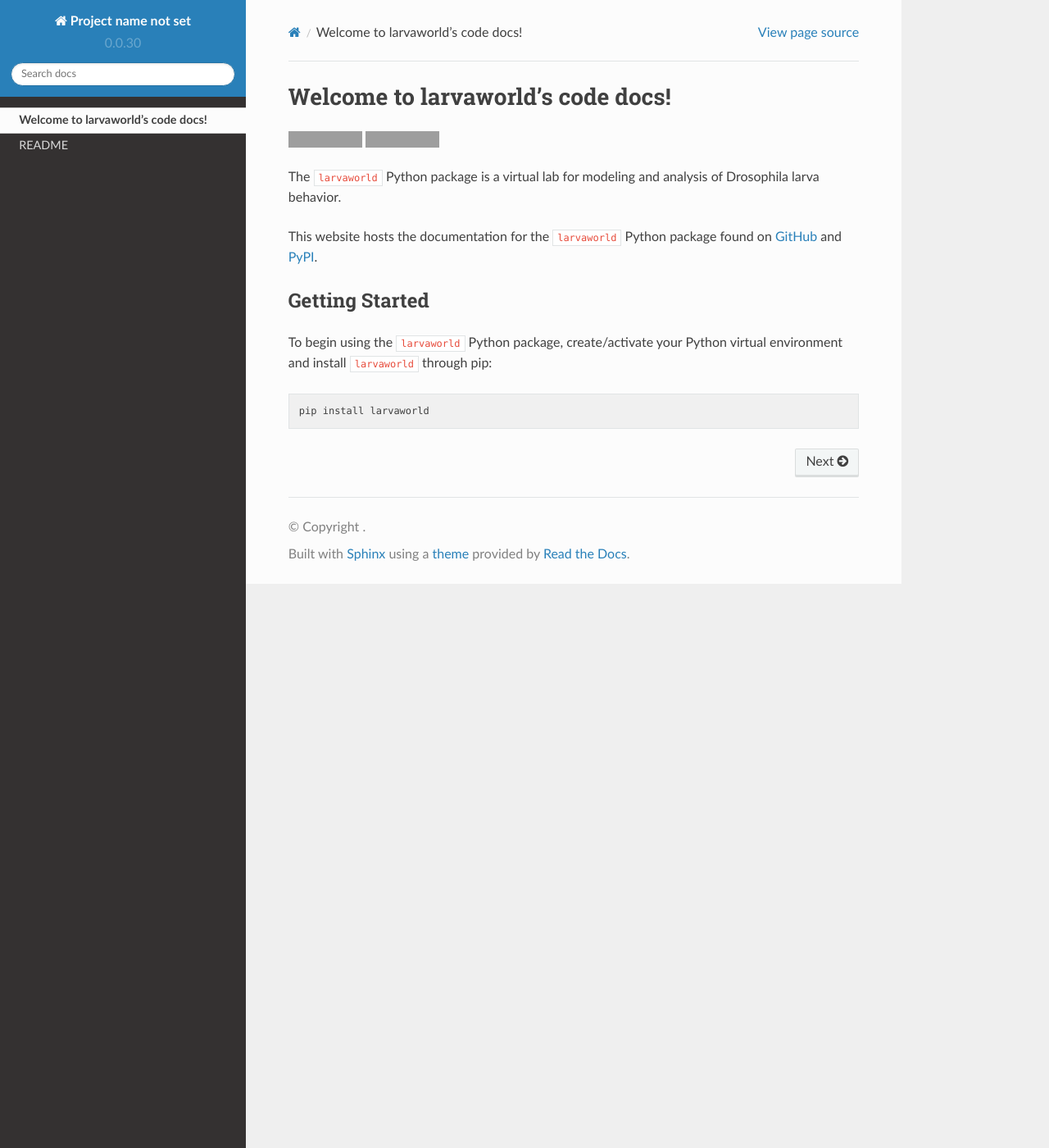
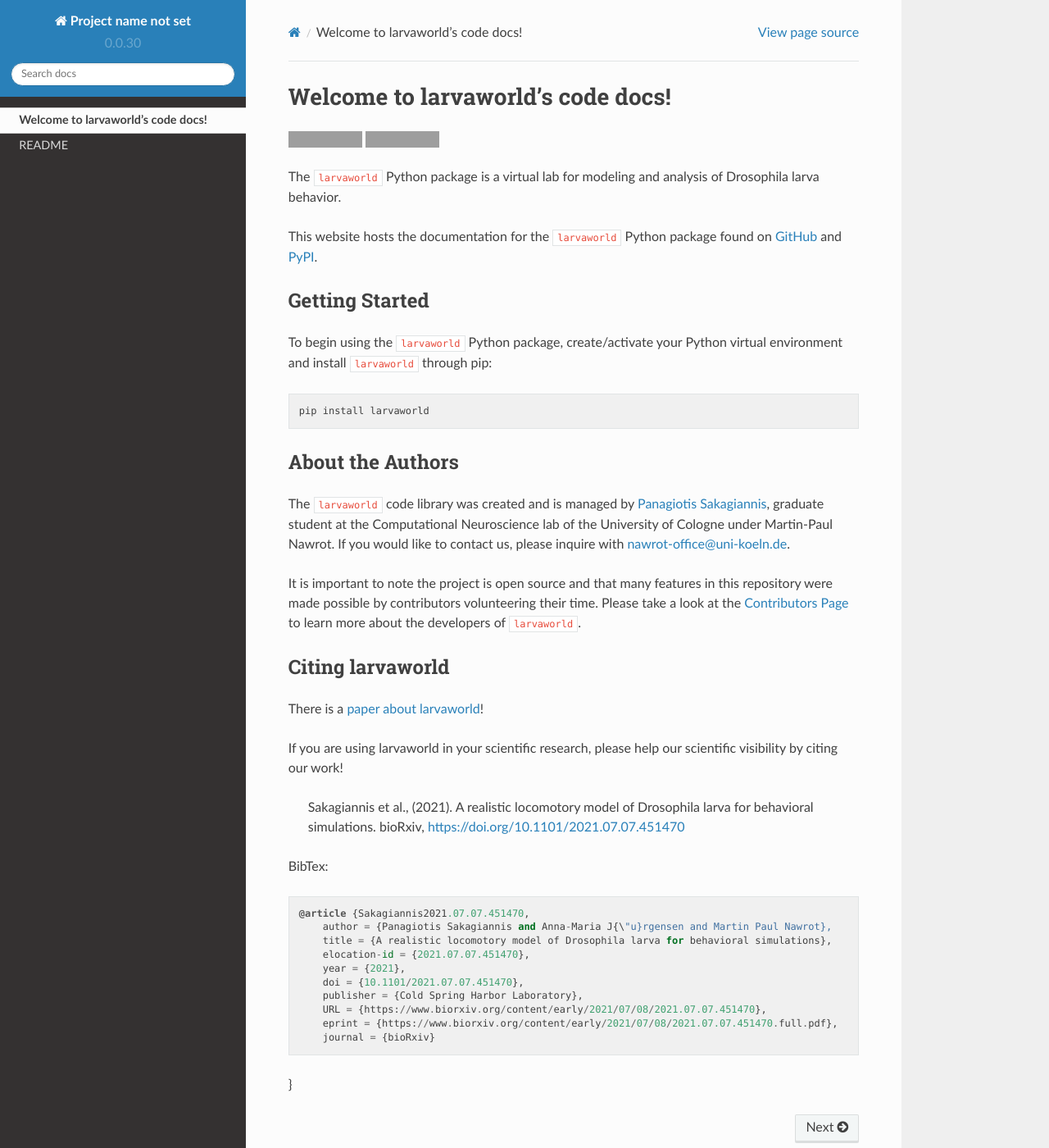
Before and after one commit to nawrotlab/larvaworld, a Sphinx documentation site: the page built from docs/source/index.rst, in a window 1280 px wide and 1400 px high. Shown: the whole window at 82% size. Built offline with Sphinx 7.4.7 and the Read the Docs theme 2.0.0, drawn with Linux system fonts in a browser that asks for light colours; pages that are not in the unit, such as notebooks, are missing from menus; the version number is read from the project's files by our own code; grey boxes are pictures that could not be loaded.

Commit message:
added docs folder

```diff
--- a/docs/CITATION.rst
+++ b/docs/CITATION.rst
@@ -2,9 +2,6 @@
 
 Citing larvaworld
 ------------
-
-.. image:: https://static-00.iconduck.com/assets.00/biorxiv-square-icon-511x512-ppzxq08z.png
-   :target: https://doi.org/10.1101/2021.07.07.451470
 
 There is a `paper about larvaworld <https://doi.org/10.1101/2021.07.07.451470>`_!
 
--- a/docs/index_base.rst
+++ b/docs/index_base.rst
@@ -43,6 +43,6 @@ this repository were made possible by contributors volunteering their time.
 Please take a look at the `Contributors Page`_ to learn more about the
 developers of ``larvaworld``.
 
-.. _Contributors Page:https://github.com/nawrotlab/larvaworld/graphs/contributors
+.. _Contributors Page: https://github.com/nawrotlab/larvaworld/graphs/contributors
 
-.. include:: ../../CITATION.rst
+.. include:: ../CITATION.rst
--- a/docs/source/index.rst
+++ b/docs/source/index.rst
@@ -27,6 +27,25 @@ environment and install ``larvaworld`` through pip:
 
     pip install larvaworld
 
+About the Authors
+-----------------
+
+The ``larvaworld`` code library was created and is managed by `Panagiotis Sakagiannis`_,
+graduate student at the Computational Neuroscience lab
+of the University of Cologne under Martin-Paul Nawrot.
+If you would like to contact us, please inquire with `nawrot-office@uni-koeln.de`_.
+
+.. _Panagiotis Sakagiannis: https://computational-systems-neuroscience.de/team/
+.. _nawrot-office@uni-koeln.de: mailto:nawrot-office@uni-koeln.de
+
+It is important to note the project is open source and that many features in
+this repository were made possible by contributors volunteering their time.
+Please take a look at the `Contributors Page`_ to learn more about the
+developers of ``larvaworld``.
+
+.. _Contributors Page: https://github.com/nawrotlab/larvaworld/graphs/contributors
+
+.. include:: ../CITATION.rst
 
 
 
```
